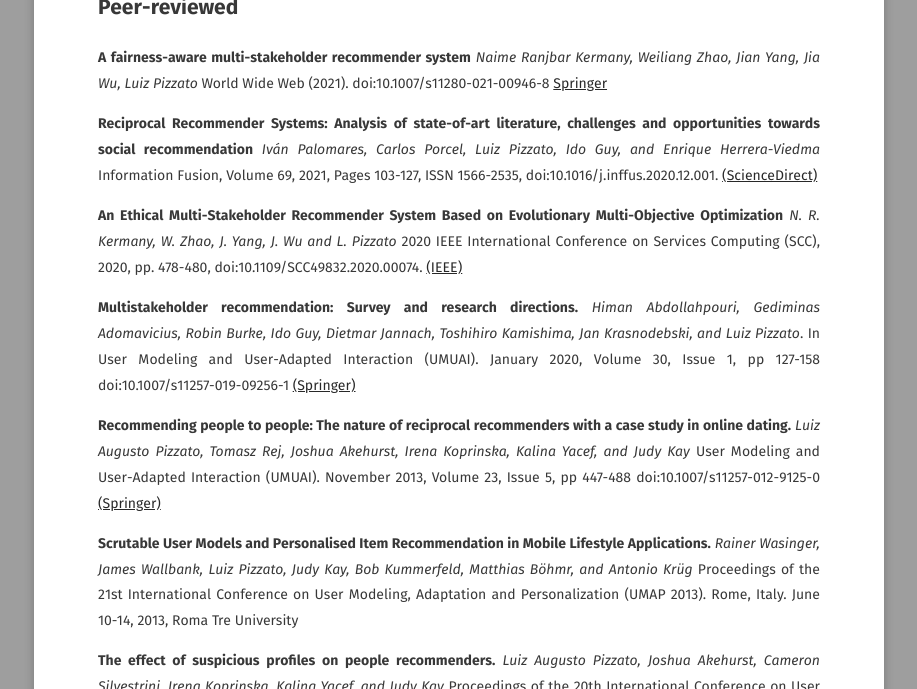
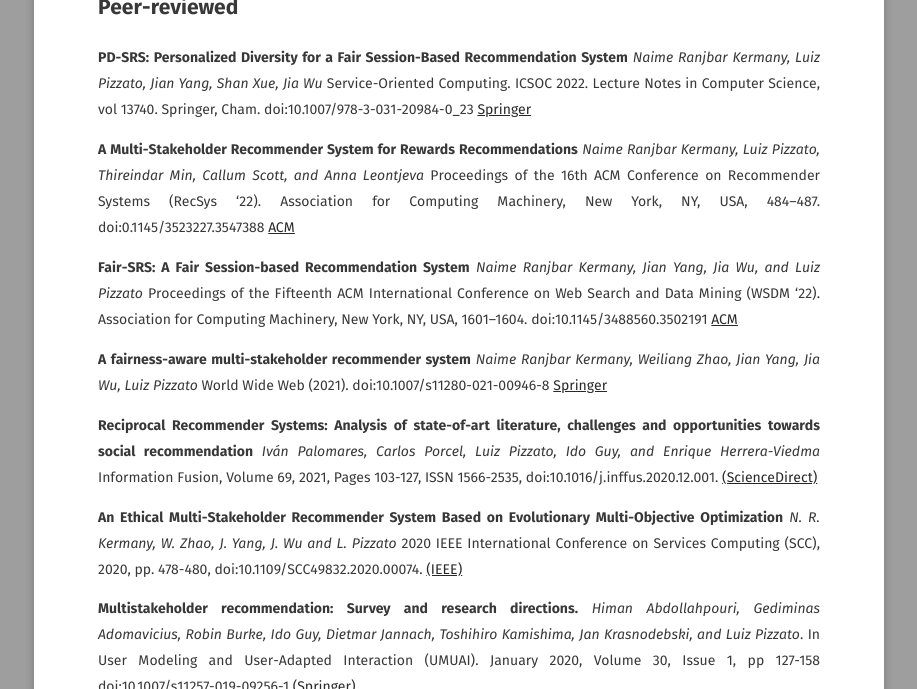
Before and after one commit to pizzato/pizzato.github.io, a Jekyll site: the page built from publications/index.markdown, in a window 1280 px wide and 900 px high, scrolled down 857 px, cut to the strip 211-900 px from the top of the window. Shown: the whole strip, without its empty margins (181-1098 px from the left). Built offline with Jekyll 4.4.1, drawn with Linux system fonts in a browser that asks for light colours; some web fonts are replaced; a style sheet for code colours, icons or effects is not loaded; some of the changed text lies outside the part shown.

Commit message:
Update index.markdown

```diff
--- a/publications/index.markdown
+++ b/publications/index.markdown
@@ -64,6 +64,25 @@ Sydney, Australia, 2009
 
 
 ## Peer-reviewed
+
+**PD-SRS: Personalized Diversity for a Fair Session-Based Recommendation System**
+_Naime Ranjbar Kermany, Luiz Pizzato, Jian Yang, Shan Xue, Jia Wu_
+Service-Oriented Computing. ICSOC 2022. Lecture Notes in Computer Science, vol 13740. Springer, Cham.
+doi:10.1007/978-3-031-20984-0_23 [Springer](https://doi.org/10.1007/978-3-031-20984-0_23)
+
+
+
+**A Multi-Stakeholder Recommender System for Rewards Recommendations**
+_Naime Ranjbar Kermany, Luiz Pizzato, Thireindar Min, Callum Scott, and Anna Leontjeva_
+Proceedings of the 16th ACM Conference on Recommender Systems (RecSys '22). Association for Computing Machinery, New York, NY, USA, 484–487.
+doi:0.1145/3523227.3547388 [ACM](https://doi.org/10.1145/3523227.3547388)
+
+
+**Fair-SRS: A Fair Session-based Recommendation System**
+_Naime Ranjbar Kermany, Jian Yang, Jia Wu, and Luiz Pizzato_
+Proceedings of the Fifteenth ACM International Conference on Web Search and Data Mining (WSDM '22). Association for Computing Machinery, New York, NY, USA, 1601–1604.
+doi:10.1145/3488560.3502191 [ACM](https://doi.org/10.1145/3488560.3502191)
+
 
 **A fairness-aware multi-stakeholder recommender system**
 _Naime Ranjbar Kermany, Weiliang Zhao, Jian Yang, Jia Wu, Luiz Pizzato_
@@ -311,7 +330,11 @@ Supervised Profa. Vera Lúcia Strube de Lima Defended on: 8th January 2003 Exami
 ## Pre-prints
 
 
+**Detection of Abuse in Financial Transaction Descriptions Using Machine Learning.**
+_Anna Leontjeva and Genevieve Richards and Kaavya Sriskandaraja and Jessica Perchman and Luiz Pizzato_
+arXiv e-prints. March 2023. [arXiv](https://arxiv.org/abs/2303.08016)
+
 
 **Beyond Personalization: Research Directions in Multistakeholder Recommendation.**
 _Himan Abdollahpouri, Gediminas Adomavicius, Robin Burke, Ido Guy, Dietmar Jannach, Toshihiro Kamishima, Jan Krasnodebski, and Luiz Pizzato_.
-Jornal (under review). arXiv e-prints. May 2019. [arXiv:1905.01986](https://arxiv.org/abs/1905.01986)
+arXiv e-prints. May 2019. [arXiv](https://arxiv.org/abs/1905.01986)
```
